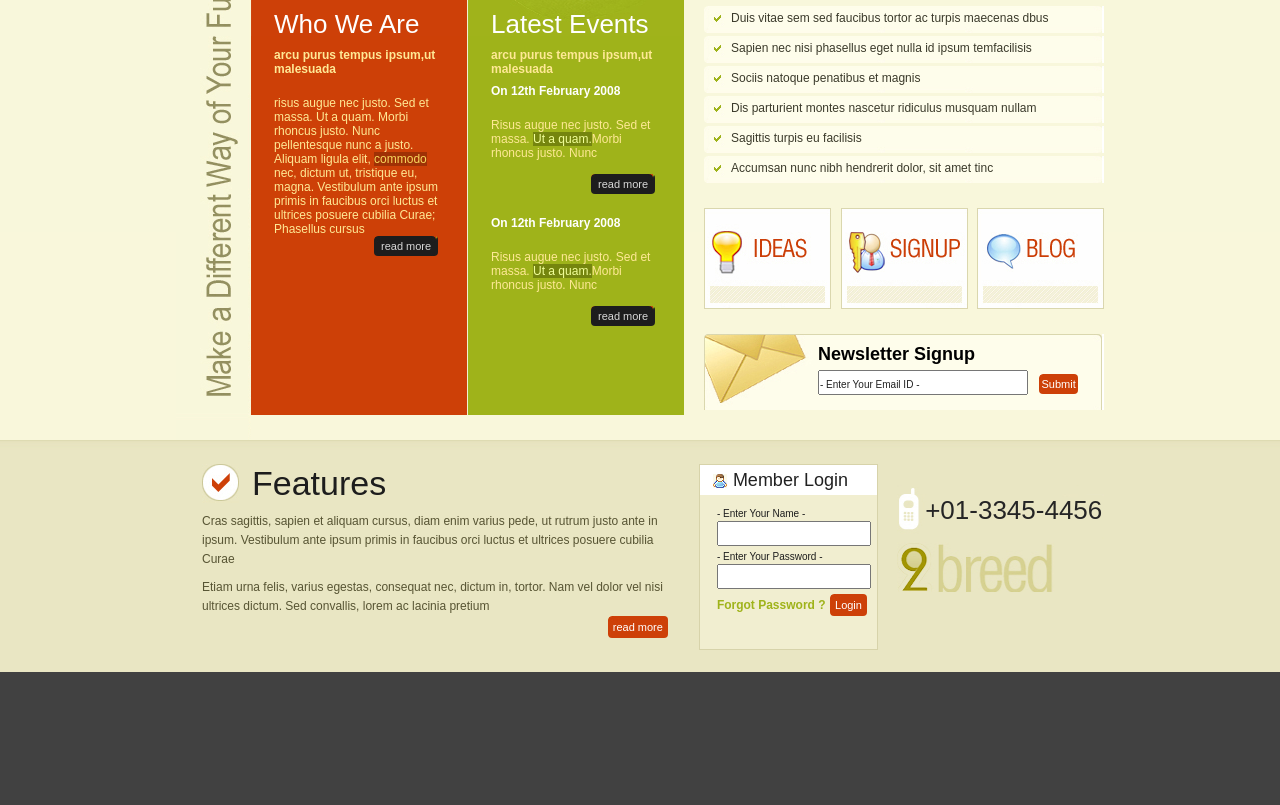
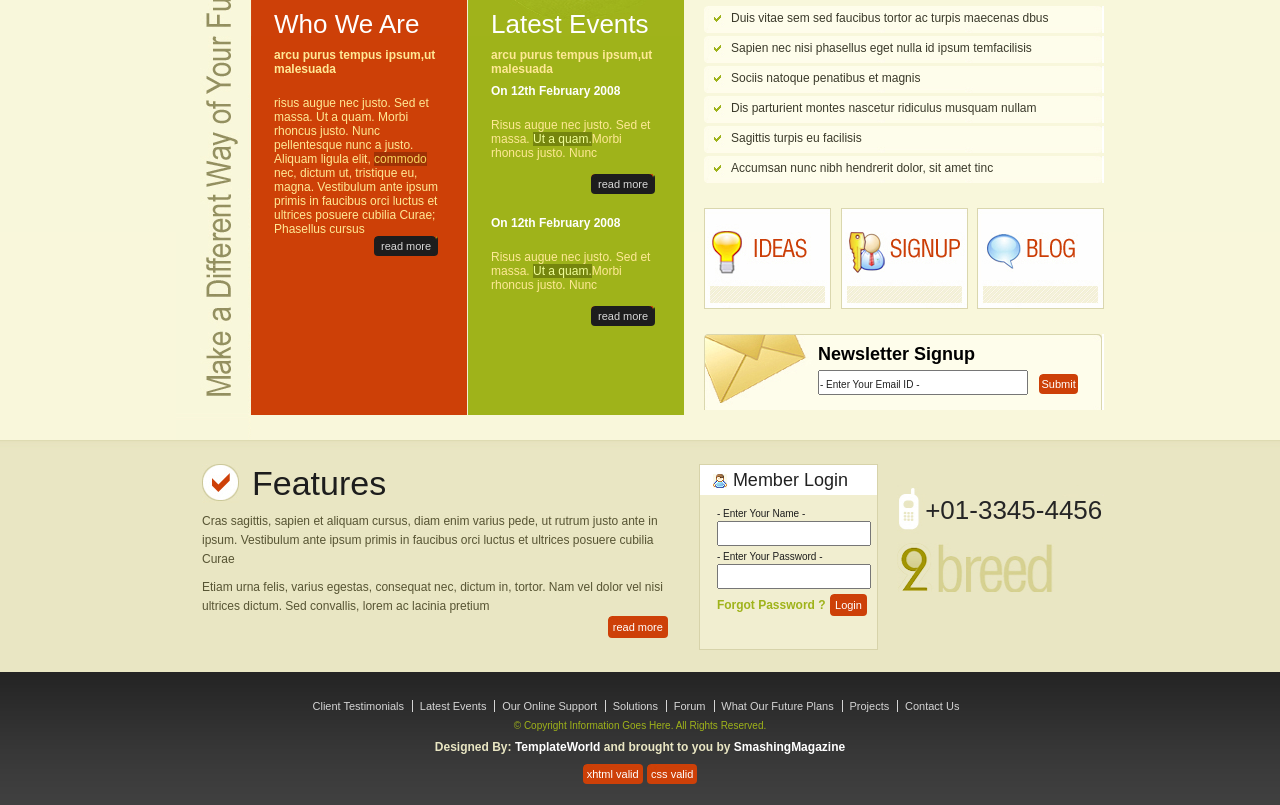
Before and after one commit to saifulislam05/fwt-6-css, a plain HTML site: page index.html in a window 1280 px wide. Shown: the part 300-1105 px from the top of the page. Before the commit the page ends 972 px from the top, so only its background shows below. Drawn offline with Linux system fonts and the light colour scheme.

Commit message:
Footer section done

```diff
--- a/index.html
+++ b/index.html
@@ -130,6 +130,38 @@
             </div>
         </div>
     </div>
+    <!-- ---------Footer section---------- -->
+    <footer>
+        <div class="container">
+            <ul class="footer-nav">
+                <li><a href="#">Client Testimonials</a></li>
+
+                <li><a href="#">Latest Events</a></li>
+
+                <li><a href="#">Our Online Support</a></li>
+
+                <li><a href="#">Solutions</a></li>
+
+                <li><a href="#">Forum</a></li>
+
+                <li><a href="#">What Our Future Plans</a></li>
+
+                <li><a href="#">Projects</a></li>
+
+                <li><a href="#">Contact Us</a></li>
+            </ul>
+            <span class="copyright">© Copyright Information Goes Here. All Rights Reserved.</span>
+            <p class="para">Designed By:
+                <a href="#">TemplateWorld</a>
+                 and brought to you by
+                <a href="#">SmashingMagazine</a>
+            </p>
+            <div class="footer-btns">
+                <a href="">xhtml valid</a>
+                <a href="">css valid</a>
+            </div>
+        </div>
+    </footer>
 </body>
 
 </html>
--- a/style.css
+++ b/style.css
@@ -278,7 +278,7 @@ body{
     width: 100%;
     background: #e9e6c3 url(images/middleBg.jpg) repeat-x;
 }
-.middle-content-wrapper .container{
+ .container{
     width:928px ;
     margin: 0 auto;
     padding-top:24px ;
@@ -370,3 +370,67 @@ body{
     line-height: 30px;
     padding-left: 28px;
 }
+/* -----Footer section start --------- */
+footer{
+    width: 100%;
+    padding-bottom: 23px;
+    background:url(images/footbg.jpg) repeat-x ;
+}
+footer .container{
+    display: flex;
+    flex-direction: column;
+}
+
+
+.footer-nav{
+    width: 655px;
+    margin: 0 auto;
+    display: flex;
+    justify-content: space-between;
+    list-style: none;
+}
+.footer-nav li:last-child a{
+    border: none;
+}
+.footer-nav li a{
+    font-size: 11px;
+    color: #d5d5d5;
+    text-decoration: none;
+    border-right: 1px solid #d5d5d5;
+    padding-right:8px ;
+}
+.copyright{
+    text-align: center;
+    color: #9fb31a;
+    font-size: 10px;
+    margin-top: 6px;
+}
+footer .para{
+    color: #e9e6c3;
+    font-size: 12px;
+    text-align: center;
+    font-weight: bold;
+    margin-top: 9px;
+}
+footer .para a{
+    color: white;
+    text-decoration: none;
+}
+.footer-btns{
+    width: fit-content;
+    margin: 0 auto;
+    margin-top: 10px;
+}
+.footer-btns a{
+    color: white;
+    font-size: 11px;
+    text-align: center;
+    text-decoration: none;
+    padding: 4px;
+    background:url(images/globalpic.jpg) no-repeat -222px -226px;
+    border-radius: 4px;
+    -webkit-border-radius: 4px;
+    -moz-border-radius: 4px;
+    -ms-border-radius: 4px;
+    -o-border-radius: 4px;
+}
```
